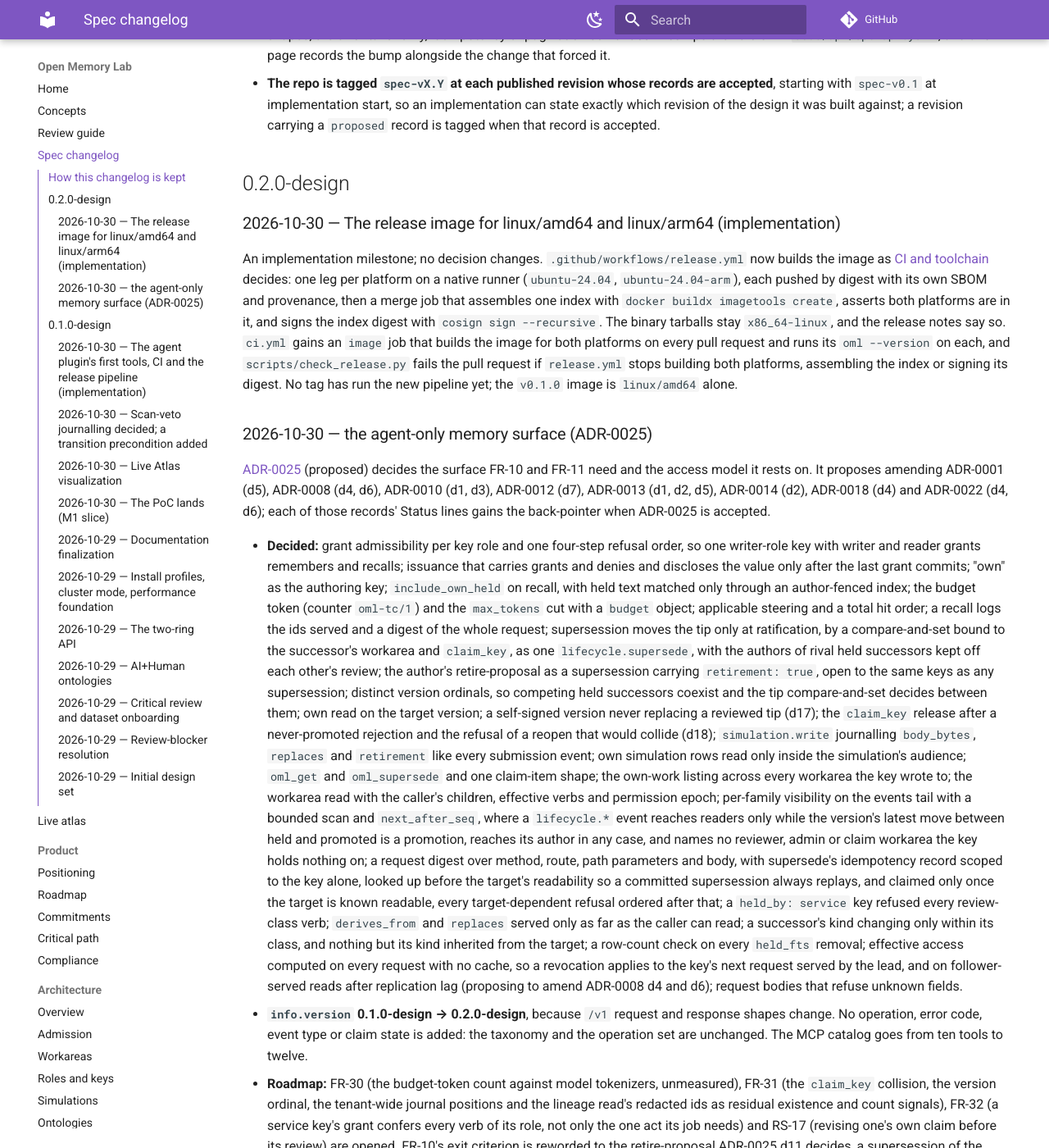
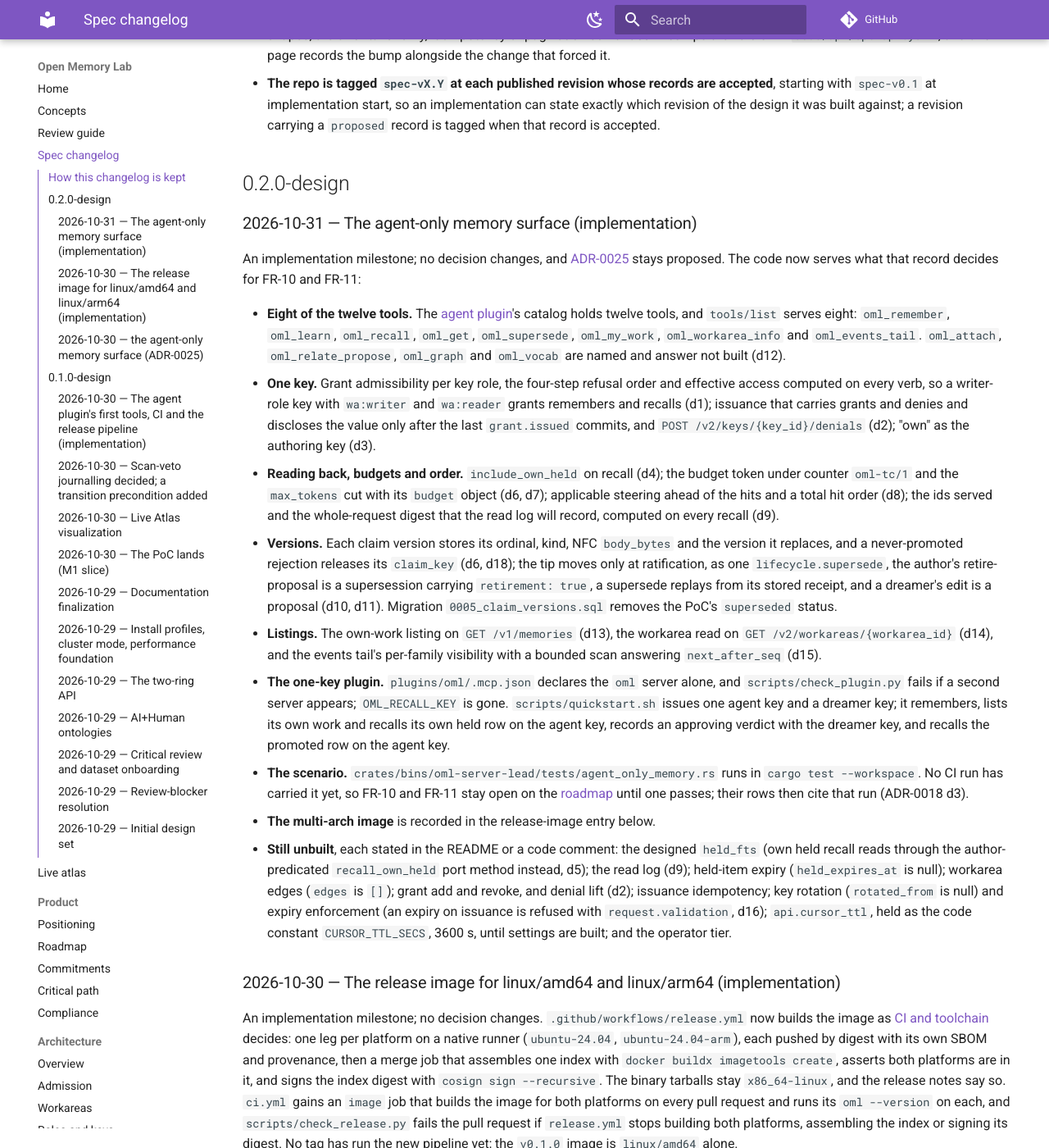
Before and after one commit to e8kor/open-memory-lab, an MkDocs documentation site: the page built from docs/changelog.md, in a window 1280 px wide and 1400 px high, scrolled down 444 px. Shown: the whole window at 82% size. Built offline with MkDocs 1.6.1 and Material for MkDocs 9.7.7, drawn with Linux system fonts in a browser that asks for light colours; comment, search, counter and statistics services are not loaded.

Commit message:
Say in the README, the overview and the critical path that an agent's whole memory now runs on one key through eight of the twelve plugin tools, keep FR-10 and FR-11 open until the agent-only-memory scenario passes in CI, and record the implementation milestone with what stays unbuilt (ADR-0025 d1, d4, d7, d10, d11, d12)
The status text still said four tools, a key per role and two divergences this iteration corrected; ADR-0025 and ADR-0018 d3 let the two rows leave the roadmap only on a CI run that can be cited, and none has carried the scenario yet, so the rows say they are built and stay open.

Co-Authored-By: Claude Opus 5.5 <noreply@anthropic.com>

```diff
--- a/docs/changelog.md
+++ b/docs/changelog.md
@@ -28,6 +28,51 @@ implementation milestone where it changes what the repository holds.
   tagged when that record is accepted.
 
 ## 0.2.0-design
+
+### 2026-10-31 — The agent-only memory surface (implementation)
+
+An implementation milestone; no decision changes, and
+[ADR-0025](adr/ADR-0025-the-agent-only-memory-surface.md) stays proposed. The code now serves what
+that record decides for FR-10 and FR-11:
+
+- **Eight of the twelve tools.** The [agent plugin](api/mcp-plugin.md)'s catalog holds twelve
+  tools, and `tools/list` serves eight: `oml_remember`, `oml_learn`, `oml_recall`, `oml_get`,
+  `oml_supersede`, `oml_my_work`, `oml_workarea_info` and `oml_events_tail`. `oml_attach`,
+  `oml_relate_propose`, `oml_graph` and `oml_vocab` are named and answer not built (d12).
+- **One key.** Grant admissibility per key role, the four-step refusal order and effective access
+  computed on every verb, so a writer-role key with `wa:writer` and `wa:reader` grants remembers
+  and recalls (d1); issuance that carries grants and denies and discloses the value only after
+  the last `grant.issued` commits, and `POST /v2/keys/{key_id}/denials` (d2); "own" as the
+  authoring key (d3).
+- **Reading back, budgets and order.** `include_own_held` on recall (d4); the budget token under
+  counter `oml-tc/1` and the `max_tokens` cut with its `budget` object (d6, d7); applicable
+  steering ahead of the hits and a total hit order (d8); the ids served and the whole-request
+  digest that the read log will record, computed on every recall (d9).
+- **Versions.** Each claim version stores its ordinal, kind, NFC `body_bytes` and the version it
+  replaces, and a never-promoted rejection releases its `claim_key` (d6, d18); the tip moves only
+  at ratification, as one `lifecycle.supersede`, the author's retire-proposal is a supersession
+  carrying `retirement: true`, a supersede replays from its stored receipt, and a dreamer's edit
+  is a proposal (d10, d11). Migration `0005_claim_versions.sql` removes the PoC's `superseded`
+  status.
+- **Listings.** The own-work listing on `GET /v1/memories` (d13), the workarea read on
+  `GET /v2/workareas/{workarea_id}` (d14), and the events tail's per-family visibility with a
+  bounded scan answering `next_after_seq` (d15).
+- **The one-key plugin.** `plugins/oml/.mcp.json` declares the `oml` server alone, and
+  `scripts/check_plugin.py` fails if a second server appears; `OML_RECALL_KEY` is gone.
+  `scripts/quickstart.sh` issues one agent key and a dreamer key; it remembers, lists its own work
+  and recalls its own held row on the agent key, records an approving verdict with the dreamer
+  key, and recalls the promoted row on the agent key.
+- **The scenario.** `crates/bins/oml-server-lead/tests/agent_only_memory.rs` runs in
+  `cargo test --workspace`. No CI run has carried it yet, so FR-10 and FR-11 stay open on the
+  [roadmap](product/roadmap.md) until one passes; their rows then cite that run (ADR-0018 d3).
+- **The multi-arch image** is recorded in the release-image entry below.
+- **Still unbuilt**, each stated in the README or a code comment: the designed `held_fts` (own
+  held recall reads through the author-predicated `recall_own_held` port method instead, d5); the
+  read log (d9); held-item expiry (`held_expires_at` is null); workarea edges (`edges` is `[]`);
+  grant add and revoke, and denial lift (d2); issuance idempotency; key rotation (`rotated_from`
+  is null) and expiry enforcement (an expiry on issuance is refused with `request.validation`,
+  d16); `api.cursor_ttl`, held as the code constant `CURSOR_TTL_SECS`, 3600 s, until settings
+  are built; and the operator tier.
 
 ### 2026-10-30 — The release image for linux/amd64 and linux/arm64 (implementation)
 
```
Also changed, not shown: README.md (+26 -20 lines), docs/index.md (+6 -2 lines), docs/product/critical-path.md (+5 -0 lines), docs/product/roadmap.md (+6 -6 lines).
